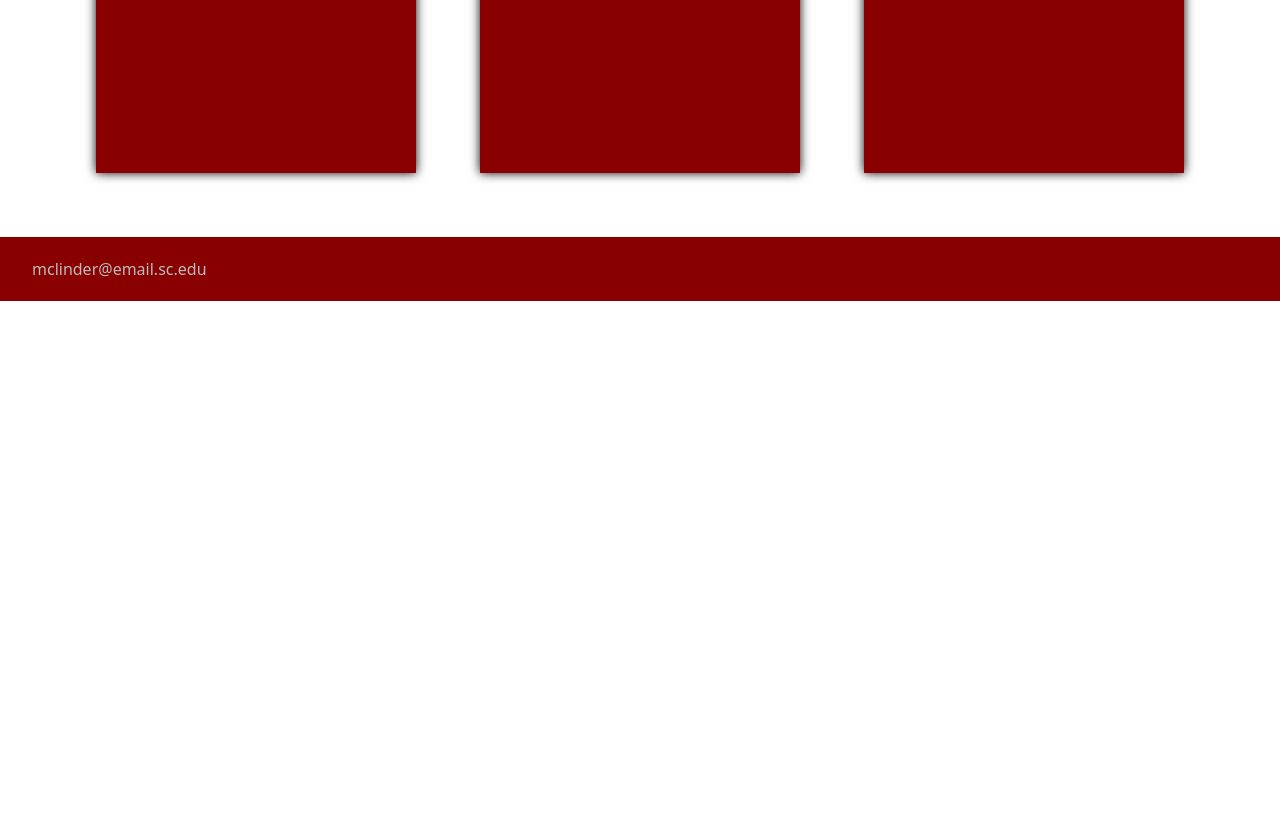
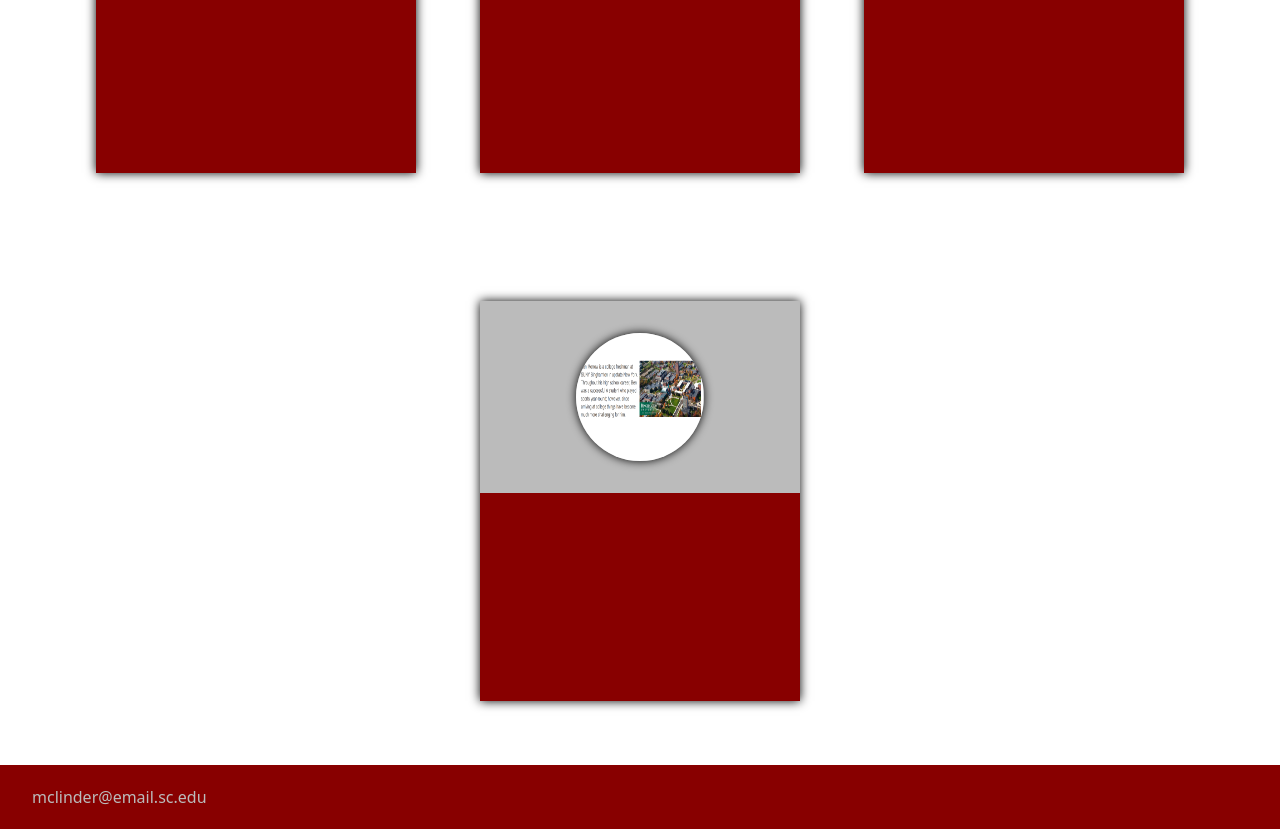
Before and after one commit to matt-linder/matt-linder.github.io, a plain HTML site: page index.html in a window 1280 px wide. Shown: the part 419-1248 px from the top of the page. Before the commit the page ends 800 px from the top, so only its background shows below. Drawn offline with Linux system fonts and the light colour scheme.

Commit message:
storyboard

```diff
--- a/index.html
+++ b/index.html
@@ -44,6 +44,16 @@
           for this app.
         </p>
       </section>
+      <section>
+        <a href="./links/CSCE 190 Storyboard.pdf">
+          <img class="section-img" src="./links/storyBoard.png" alt="" />
+        </a>
+        <div class="section-break"></div>
+        <p class="section-description">
+          These stories are a compilation of how our group imagines our target
+          audience will use our app.
+        </p>
+      </section>
     </main>
     <footer>
       <a href="mailto:mclinder@email.sc.edu">mclinder@email.sc.edu</a>
--- a/styles.css
+++ b/styles.css
@@ -10,6 +10,7 @@ header {
   align-items: center;
   background-color: #800;
   margin-bottom: 4rem;
+  box-shadow: 0 0 5px #000;
 }
 
 h1 {
```
Also changed, not shown: links/storyBoard.png (added), 1 other file.
